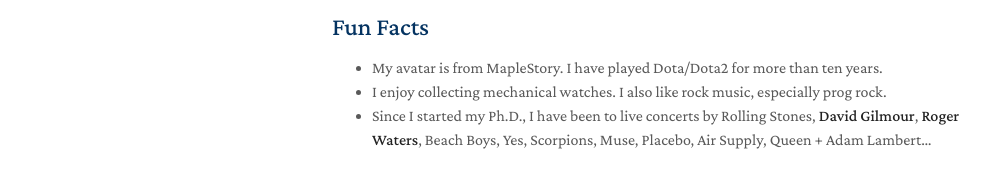
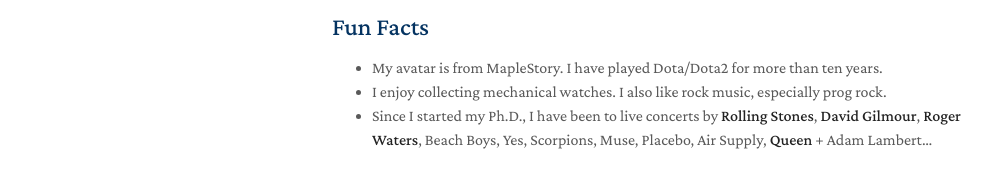
Before and after one commit to wkindling/wkindling.github.io, a Jekyll site: the page built from index.md, in a window 1280 px wide and 900 px high, scrolled down 876 px. Shown: the part 654-842 px from the top of the window, without its empty margins (138-1130 px from the left). Built offline with Jekyll 4.4.1, drawn with Linux system fonts in a browser that asks for light colours; nearby versions of some CDN libraries; a style sheet for code colours, icons or effects is not loaded; our own code applies the rules of GitHub Pages for plain Markdown files.

```diff
--- a/index.md
+++ b/index.md
@@ -22,4 +22,4 @@ I am generally interested in both physically based simulation and geometry proce
 ## Fun Facts
 - My avatar is from MapleStory. I have played Dota/Dota2 for more than ten years.
 - I enjoy collecting mechanical watches. I also like rock music, especially prog rock.
-- Since I started my Ph.D., I have been to live concerts by Rolling Stones, **David Gilmour**, **Roger Waters**, Beach Boys, Yes, Scorpions, Muse, Placebo, Air Supply, Queen + Adam Lambert...
+- Since I started my Ph.D., I have been to live concerts by **Rolling Stones**, **David Gilmour**, **Roger Waters**, Beach Boys, Yes, Scorpions, Muse, Placebo, Air Supply, **Queen** + Adam Lambert...
```
